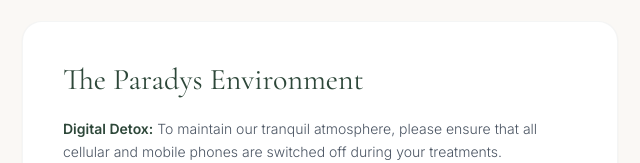
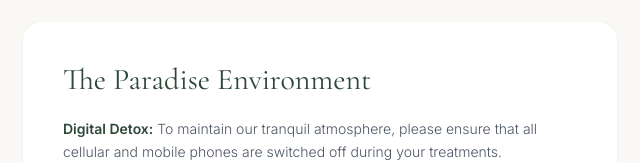
Before and after one commit to jvranneme37/Beauty-Unique-Outdoor-Day-Spa, a plain HTML site: page etiquette.html in a window 1280 px wide. Shown: the part 1037-1200 px from the top of the page, 10-650 px from the left. Drawn offline with nearby package versions, Linux system fonts and the light colour scheme.

Commit message:
Correct 'Paradys' to 'Paradise' in etiquette.html

```diff
--- a/etiquette.html
+++ b/etiquette.html
@@ -143,9 +143,9 @@
             </div>
 
             <div class="grid grid-cols-1 lg:grid-cols-2 gap-6">
-                <!-- The Paradys Environment -->
+                <!-- The Paradise Environment -->
                 <div class="bg-white p-8 sm:p-10 border border-sage/5 rounded-[1.25rem] shadow-sm space-y-5">
-                    <h3 class="font-serif text-2xl sm:text-3xl text-sage font-normal">The Paradys Environment</h3>
+                    <h3 class="font-serif text-2xl sm:text-3xl text-sage font-normal">The Paradise Environment</h3>
                         <p class="text-sm text-gray-600 font-light leading-relaxed">
                             <strong class="font-semibold text-sage">Digital Detox:</strong> To maintain our tranquil atmosphere, please ensure that all cellular and mobile phones are switched off during your treatments.
                         </p>
```
